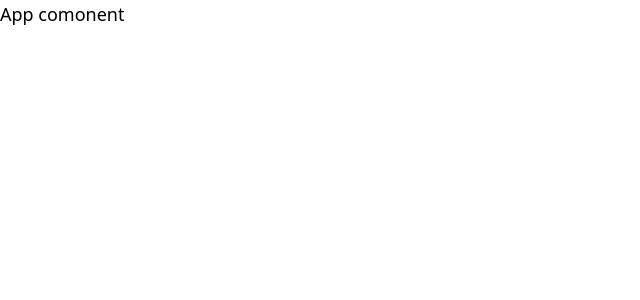
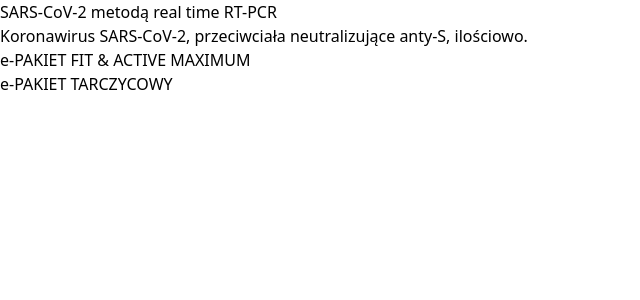
Before and after one commit to kornels5/shopping-cart, a JavaScript app: page / in a window 1280 px wide. Shown: the top 300 px of the page, without its empty margins (0-640 px from the left). Built offline with nearby package versions, Linux system fonts and the light colour scheme.

Commit message:
Added routing

```diff
--- a/package.json
+++ b/package.json
@@ -33,7 +33,8 @@
   },
   "dependencies": {
     "react": "^17.0.2",
-    "react-dom": "^17.0.2"
+    "react-dom": "^17.0.2",
+    "react-router-dom": "^6.3.0"
   },
   "browserslist": [
     "last 2 Chrome versions"
--- a/src/App.js
+++ b/src/App.js
@@ -1,7 +1,17 @@
 import ReactDOM from "react-dom";
+import { BrowserRouter, Routes, Route } from "react-router-dom";
+import { ProductList } from "./components/ProductList";
+import { ProductDetails } from "./components/ProductDetails";
 
 const App = () => {
-  return <div className="text-lg font-medium">App comonent</div>;
+  return (
+    <BrowserRouter>
+      <Routes>
+        <Route path="/product/:id" element={<ProductDetails />} />
+        <Route path="/" element={<ProductList />} />
+      </Routes>
+    </BrowserRouter>
+  );
 };
 
 ReactDOM.render(<App />, document.getElementById("root"));
--- /dev/null
+++ b/src/components/Product.js
@@ -0,0 +1,11 @@
+import { Link } from "react-router-dom";
+
+const Product = ({ id, name }) => {
+  return (
+    <Link to={`product/${id}`}>
+      <div>{name}</div>
+    </Link>
+  );
+};
+
+export { Product };
--- /dev/null
+++ b/src/components/ProductDetails.js
@@ -0,0 +1,5 @@
+const ProductDetails = () => {
+  return <div>ProductDetails</div>;
+};
+
+export { ProductDetails };
--- /dev/null
+++ b/src/components/ProductList.js
@@ -0,0 +1,14 @@
+import { products } from "../products";
+import { Product } from "./Product";
+
+const ProductList = () => {
+  return (
+    <div>
+      {products.map((product) => {
+        return <Product key={product.id} id={product.id} name={product.name} />;
+      })}
+    </div>
+  );
+};
+
+export { ProductList };
--- /dev/null
+++ b/src/products.js
@@ -0,0 +1,32 @@
+const products = [
+  {
+    id: 1,
+    name: "SARS-CoV-2 metodą real time RT-PCR",
+    price: "290.00",
+    description:
+      "Pakiet zawiera badanie SARS-CoV-2 (COVID-19) met. Real Time RT-PCR. Badanie stosowane w diagnostyce COVID-19. Badanie w kierunku obecności wirusa SARS-CoV-2 wykonywane jest wyłącznie w specjalnych punktach wymazowych (w mobilnych punktach typu Drive&Go-Thru oraz w stacjonarnych punktach wymazowych)",
+  },
+  {
+    id: 2,
+    name: "Koronawirus SARS-CoV-2, przeciwciała neutralizujące anty-S, ilościowo.",
+    price: "110.00",
+    description:
+      "Pakiet zawiera badanie Koronawirus SARS-CoV-2, przeciwciała neutralizujące anty-S, ilościowo (poprzednia nazwa: Koronawirus SARS-CoV-2, przeciwciała IgG, ilościowo). Badanie zapewnia ilościowy pomiar stężenia przeciwciał neutralizujących (zwykle IgG), swoistych względem białka szczytowego - antygenu S (ang. spike, białko kolca) wirusa SARS-CoV-2. Przeciwciała te mają zdolność do neutralizacji wirusa, a ich obecność potwierdza nabycie odporności na COVID-19.",
+  },
+  {
+    id: 3,
+    name: "e-PAKIET FIT & ACTIVE MAXIMUM",
+    price: "725.00",
+    description:
+      "Badania zawarte w tym pakiecie to zestaw umożliwiający poszerzoną ocenę stanu zdrowia, sprawności metabolizmu, jak i potencjalnych zaburzeń endokrynologicznych. Obejmuje również diagnostykę anemii z niedoboru żelaza bądź witamin oraz celiakii. Oznaczenia CRP oraz żelaza i ferrytyny uzupełniają informacje uzyskane w morfologii krwi. Podwyższone stężenie białka CRP świadczy o istniejącym w organizmie stanie zapalnym, który powinien być wyeliminowany przed rozpoczęciem diety czy wzmożonej aktywności fizycznej.",
+  },
+  {
+    id: 4,
+    name: "e-PAKIET TARCZYCOWY",
+    price: "65.00",
+    description:
+      "Zestaw badań w Pakiecie Tarczycowym, obejmuje badania krwi, które pozwalają na określenie prawidłowości funkcji gruczołu tarczycy, a w przypadku istnienia patologii, na określenie pierwotnego lub wtórnego charakteru zmian oraz na wskazanie ich autoimmunizacyjnego mechanizmu. Obok znaczenia diagnostycznego, badania są przydatne w monitorowaniu skuteczności terapii chorób tarczycy i określaniu działania leków nietarczycowych. Badania wykonywane we krwi stanowią podstawę dla laboratoryjnego określenia kondycji gruczołu tarczycy.",
+  },
+];
+
+export { products };
```
Also changed, not shown: 1 other file (tests, documents, lock files or other folders).
